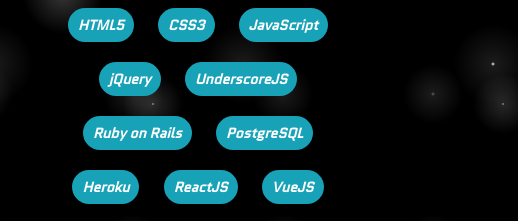
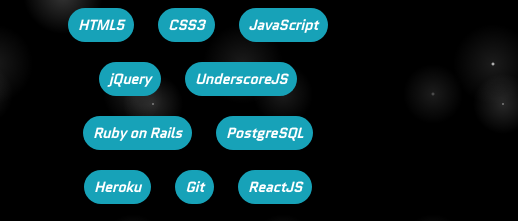
Before and after one commit to rashidabengali/portfolio, a plain HTML site: page index.html in a window 1280 px wide. Shown: the part 831-1052 px from the top of the page, 762-1280 px from the left. Drawn offline with nearby package versions, Linux system fonts and the light colour scheme; a script that the page names is missing; a web font is replaced by a local one.

```diff
--- a/index.html
+++ b/index.html
@@ -136,6 +136,7 @@
             <span class="badge badge-pill badge-info">Ruby on Rails</span>
             <span class="badge badge-pill badge-info">PostgreSQL</span>
             <span class="badge badge-pill badge-info">Heroku</span>
+            <span class="badge badge-pill badge-info">Git</span>
             <span class="badge badge-pill badge-info">ReactJS</span>
             <span class="badge badge-pill badge-info">VueJS</span>
             <span class="badge badge-pill badge-info">NodeJS</span>
```
